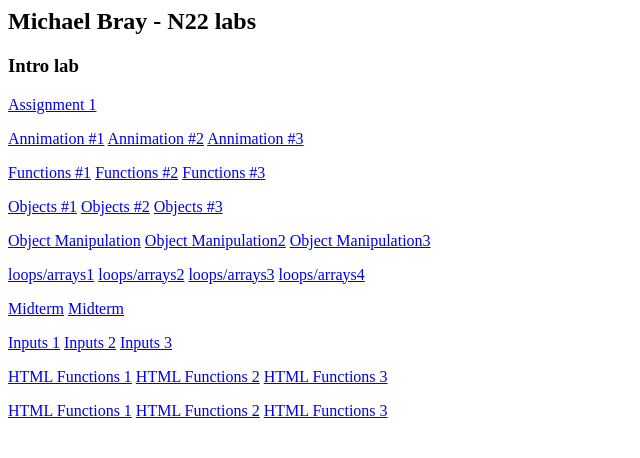
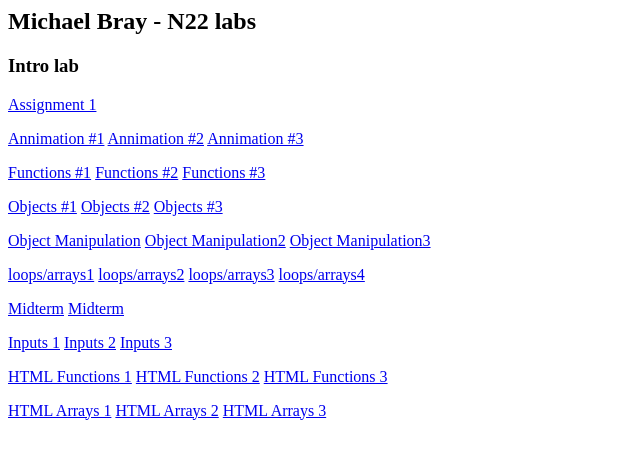
Before and after one commit to MichaelBray/n220Fall2022, a plain HTML site: page index.html in a window 1280 px wide. Shown: the whole page, without its empty margins (0-640 px from the left). Drawn offline with Linux system fonts and the light colour scheme.

Commit message:
Array HW Fix

```diff
--- a/index.html
+++ b/index.html
@@ -47,9 +47,9 @@
                 <a href="labs/Assignments/functionsh3/index.html">HTML Functions 3</a>
                 </p>
                 <p>
-                    <a href="labs/Assignments/arraysh1/index.html">HTML Functions 1</a>
-                    <a href="labs/Assignments/arraysh1 copy/index.html">HTML Functions 2</a>
-                    <a href="labs/Assignments/arraysh1 copy 2/index.html">HTML Functions 3</a>
+                    <a href="labs/Assignments/arraysh1/index.html">HTML Arrays 1</a>
+                    <a href="labs/Assignments/arraysh1 copy/index.html">HTML Arrays 2</a>
+                    <a href="labs/Assignments/arraysh1 copy 2/index.html">HTML Arrays 3</a>
                     </p>
     </body>
 </html>
```
